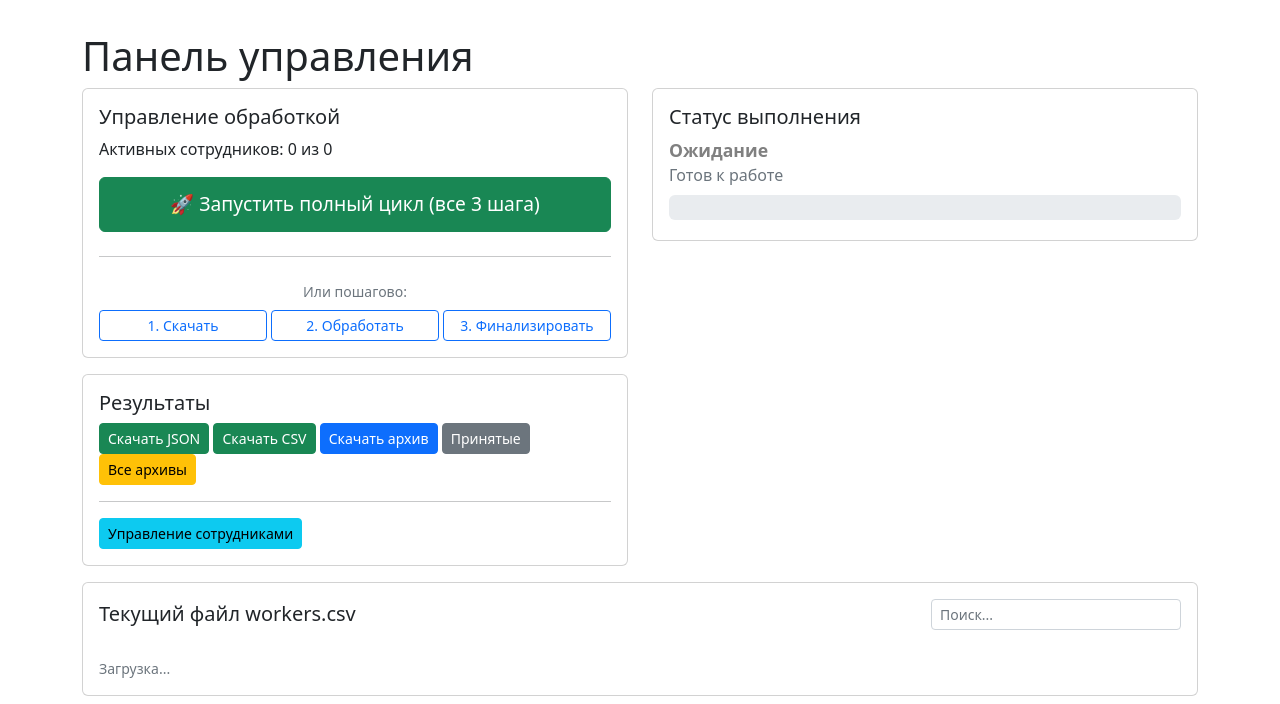
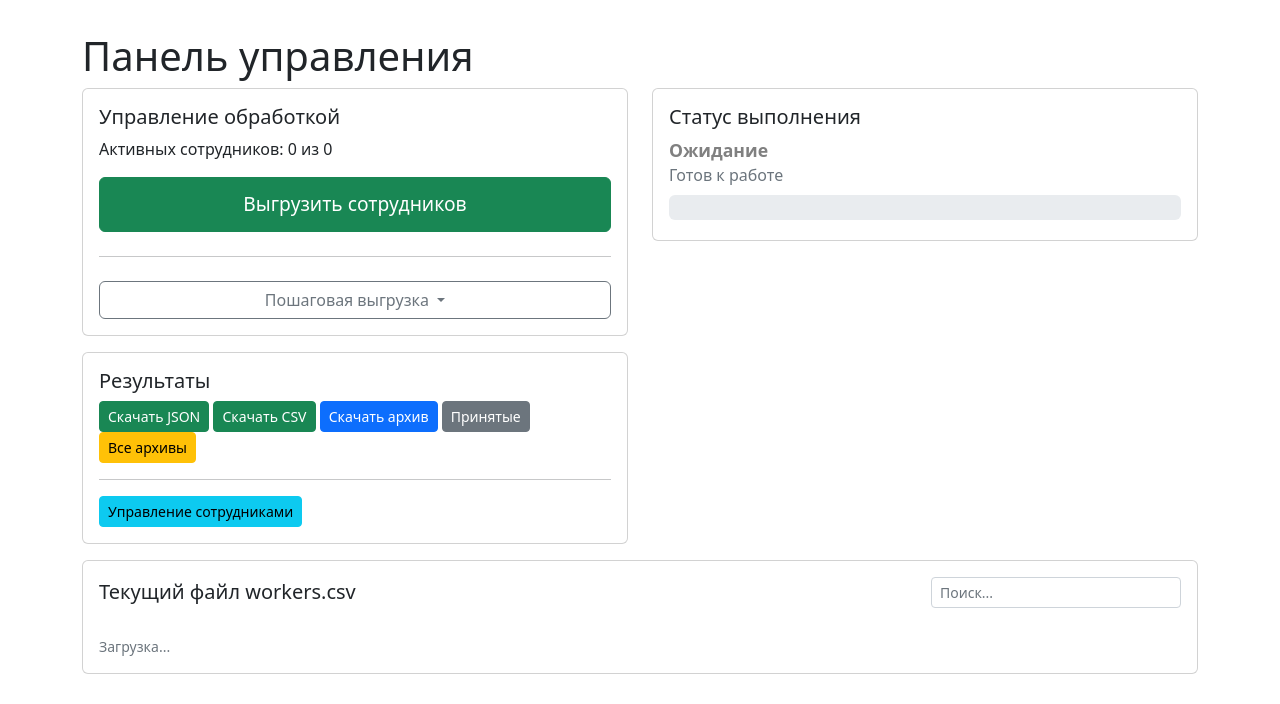
Before and after one commit to k1slee/import_employee_upgraded, a Flask app: page / in a window 1280 px wide. Shown: the part 96-800 px from the top of the page. Run offline with Flask 3, Linux system fonts and the light colour scheme; the visitor is signed in with stand-in values (Sample User, id 1); data that the repository does not hold is empty; parts of the project's set-up code (start-up, migrations or seed data) failed here and were passed over.

Commit message:
выпадающий список пошаговой выгрузки

```diff
--- a/app/templates/dashboard.html
+++ b/app/templates/dashboard.html
@@ -15,29 +15,35 @@
                         <!-- Кнопка полного цикла (основная) -->
                         <form method="post" action="{{ url_for('routes.run_all') }}" style="display:inline;">
                             <button type="submit" class="btn btn-success w-100" style="font-size: 1.2rem; padding: 12px;">
-                                🚀 Запустить полный цикл (все 3 шага)
+                                Выгрузить сотрудников
                             </button>
                         </form>
 
                         <hr>
-                        <div class="text-muted small text-center">Или пошагово:</div>
 
-                        <div class="row g-1">
-                            <div class="col-4">
+                        <!-- Пошаговая выгрузка в выпадающем списке -->
+                        <div class="dropdown w-100">
+                            <button class="btn btn-outline-secondary w-100 dropdown-toggle" type="button"
+                                    id="stepsDropdown" data-bs-toggle="dropdown" aria-expanded="false">
+                                Пошаговая выгрузка
+                            </button>
+                            <ul class="dropdown-menu w-100" aria-labelledby="stepsDropdown">
+                                <li>
                                     <form method="post" action="{{ url_for('routes.step1') }}">
-                                    <button type="submit" class="btn btn-outline-primary w-100 btn-sm">1. Скачать</button>
+                                        <button type="submit" class="dropdown-item">1. Скачать</button>
                                     </form>
-                            </div>
-                            <div class="col-4">
+                                </li>
+                                <li>
                                     <form method="post" action="{{ url_for('routes.step2') }}">
-                                    <button type="submit" class="btn btn-outline-primary w-100 btn-sm">2. Обработать</button>
+                                        <button type="submit" class="dropdown-item">2. Обработать</button>
                                     </form>
-                            </div>
-                            <div class="col-4">
+                                </li>
+                                <li>
                                     <form method="post" action="{{ url_for('routes.step3') }}">
-                                    <button type="submit" class="btn btn-outline-primary w-100 btn-sm">3. Финализировать</button>
+                                        <button type="submit" class="dropdown-item">3. Финализировать</button>
                                     </form>
-                            </div>
+                                </li>
+                            </ul>
                         </div>
                     </div>
                 {% endif %}
@@ -76,7 +82,7 @@
                 <a href="{{ url_for('routes.download_file', filename='workers.csv') }}" class="btn btn-success btn-sm">Скачать CSV</a>
                 <a href="{{ url_for('routes.download_archive', filename='workers.csv') }}" class="btn btn-primary btn-sm">Скачать архив</a>
                 <a href="{{ url_for('routes.download_file', filename='accepted.csv') }}" class="btn btn-secondary btn-sm">Принятые</a>
-                <a href="{{ url_for('routes.archives')}}" class="btn btn-warning btn-sm"> Все архивы </a>
+                <a href="{{ url_for('routes.archives') }}" class="btn btn-warning btn-sm">Все архивы</a>
                 <hr>
                 <a href="{{ url_for('routes.employees') }}" class="btn btn-info btn-sm">Управление сотрудниками</a>
             </div>
@@ -93,7 +99,7 @@
                     <input type="text" id="csv-search" class="form-control form-control-sm"
                         placeholder="Поиск..." style="max-width: 250px;">
                 </div>
-                <div class="table-responsive" style = "max-height: 500px; overflow: auto;">
+                <div class="table-responsive" style="max-height: 500px; overflow: auto;">
                     <table class="table table-sm table-striped table-bordered" id="csv-table">
                         <thead class="table-light" style="position: sticky; top: 0; z-index: 1;">
                             <tr id="csv-header"></tr>
@@ -106,6 +112,7 @@
         </div>
     </div>
 </div>
+
 <script>
 // ---------- Статус обработки ----------
 function updateStatus() {
```
Lines whose indentation alone changed are shown as unchanged.
